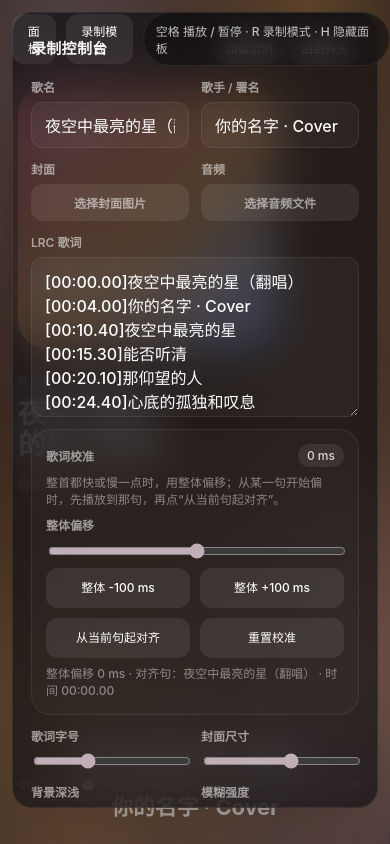
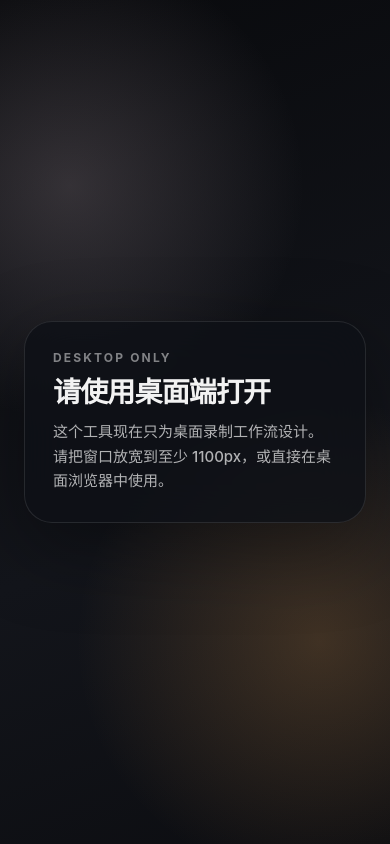
Before and after one commit to zclkkk/lyrics_player, a plain HTML site: page index.html in a window 390 px wide. Drawn offline with Linux system fonts and the light colour scheme.

Commit message:
style: make the recorder desktop-only

```diff
--- a/index.html
+++ b/index.html
@@ -10,6 +10,14 @@
 </head>
 
 <body>
+  <div class="desktop-only-notice" id="desktopOnlyNotice" role="status" aria-live="polite">
+    <div class="desktop-only-card">
+      <div class="desktop-only-kicker">Desktop Only</div>
+      <h1>请使用桌面端打开</h1>
+      <p>这个工具现在只为桌面录制工作流设计。请把窗口放宽到至少 1100px，或直接在桌面浏览器中使用。</p>
+    </div>
+  </div>
+
   <div class="app" id="app">
     <div class="bg"></div>
     <div class="ambient"></div>
--- a/styles/main.css
+++ b/styles/main.css
@@ -61,7 +61,6 @@
   --lyrics-offset: 0px;
   --lyrics-scale: 1;
   --focus-line-height: clamp(72px, calc(84px * var(--lyrics-scale)), 144px);
-  --safe-bottom: max(24px, env(safe-area-inset-bottom));
   --bg-darkness: 0.72;
   --bg-blur: 80px;
 }
@@ -109,6 +108,10 @@ input,
 textarea,
 select {
   font: inherit;
+}
+
+.desktop-only-notice {
+  display: none;
 }
 
 .app {
@@ -238,7 +241,7 @@ select {
   gap: clamp(34px, 4vw, 74px);
   align-items: center;
   height: 100%;
-  padding: 44px clamp(36px, 4vw, 72px) calc(78px + var(--safe-bottom));
+  padding: 44px clamp(36px, 4vw, 72px) 102px;
 }
 
 .left {
@@ -430,7 +433,7 @@ select {
 .bottom {
   position: absolute;
   left: 50%;
-  bottom: calc(28px + var(--safe-bottom));
+  bottom: 52px;
   width: min(68vw, 780px);
   z-index: 4;
   display: grid;
@@ -818,77 +821,61 @@ body.recording-mode .progress::-moz-range-thumb {
   }
 }
 
-@media (max-width: 1100px) {
-  .shell {
-    grid-template-columns: 1fr;
-    grid-template-rows: auto 1fr;
-    align-items: start;
-    padding-top: 90px;
+@media (max-width: 1099px) {
+  html,
+  body {
+    overflow: auto;
   }
 
-  .left {
-    --cover-footprint: min(var(--cover-size), 34vw, 240px);
-    flex-direction: row;
-    align-items: center;
-    gap: 24px;
-    padding-left: 0;
-    transform: none;
+  body {
+    min-width: 0;
+    background:
+      radial-gradient(circle at 18% 22%, rgba(var(--accent-rgb), 0.22), transparent 32%),
+      radial-gradient(circle at 82% 76%, rgba(var(--accent-4-rgb), 0.2), transparent 34%),
+      linear-gradient(160deg, #090a0d, #13151b 60%, #0c0d11);
   }
 
-  .cover-wrap {
-    width: var(--cover-footprint);
-    margin-bottom: 0;
-    flex: 0 0 auto;
-    transform: translateZ(0);
+  .app {
+    display: none;
   }
 
-  .meta {
-    transform: none;
+  .desktop-only-notice {
+    min-height: 100vh;
+    display: grid;
+    place-items: center;
+    padding: 24px;
   }
 
-  .right {
-    height: calc(100vh - 360px);
+  .desktop-only-card {
+    width: min(100%, 420px);
+    padding: 28px;
+    border: 1px solid rgba(255, 255, 255, 0.1);
+    border-radius: 28px;
+    background: rgba(14, 16, 22, 0.82);
+    box-shadow: 0 24px 80px rgba(0, 0, 0, 0.38);
+    backdrop-filter: blur(22px);
   }
 
-  .title {
-    font-size: clamp(28px, 4vw, 40px);
+  .desktop-only-kicker {
+    margin-bottom: 12px;
+    color: rgba(255, 255, 255, 0.48);
+    font-size: 12px;
+    font-weight: 700;
+    letter-spacing: 0.18em;
+    text-transform: uppercase;
   }
 
-  .lyric-line {
-    font-size: calc(clamp(22px, 2.8vw, 34px) * var(--lyrics-scale));
+  .desktop-only-card h1 {
+    margin: 0 0 12px;
+    font-size: 28px;
+    line-height: 1.1;
+    letter-spacing: -0.03em;
+  }
+
+  .desktop-only-card p {
+    margin: 0;
+    color: rgba(255, 255, 255, 0.68);
+    font-size: 15px;
+    line-height: 1.65;
   }
 }
-
-@media (max-width: 720px) {
-  .shell {
-    gap: 22px;
-    padding: 88px 18px calc(84px + var(--safe-bottom));
-  }
-
-  .left {
-    --cover-footprint: min(var(--cover-size), 72vw, 260px);
-    flex-direction: column;
-    align-items: flex-start;
-  }
-
-  .cover-wrap {
-    width: var(--cover-footprint);
-  }
-
-  .bottom {
-    left: 50%;
-    width: calc(100vw - 36px);
-  }
-
-  .controls-panel {
-    top: 12px;
-    right: 12px;
-    left: 12px;
-    width: auto;
-  }
-
-  .floating-tools {
-    top: 12px;
-    left: 12px;
-  }
-}
```
